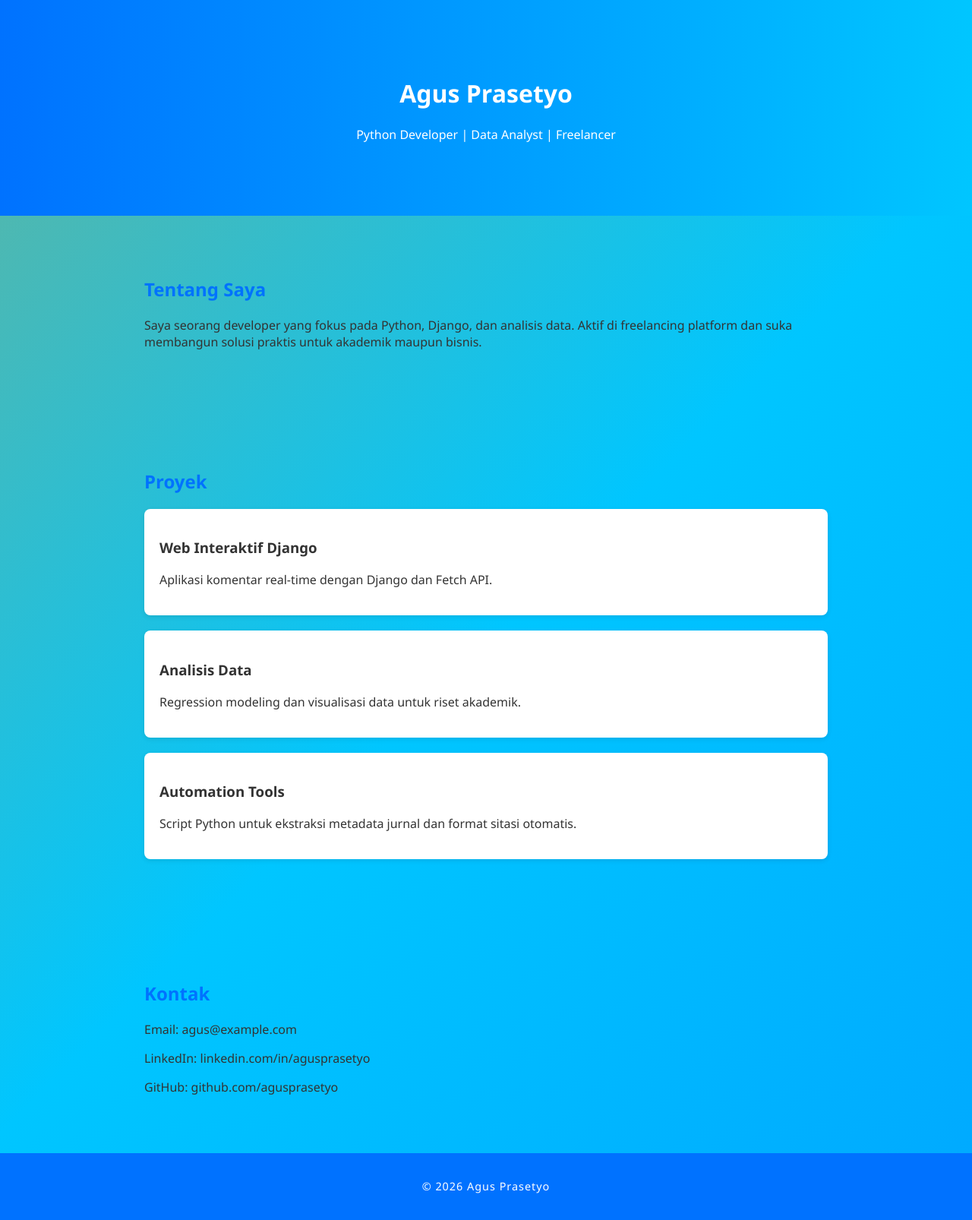
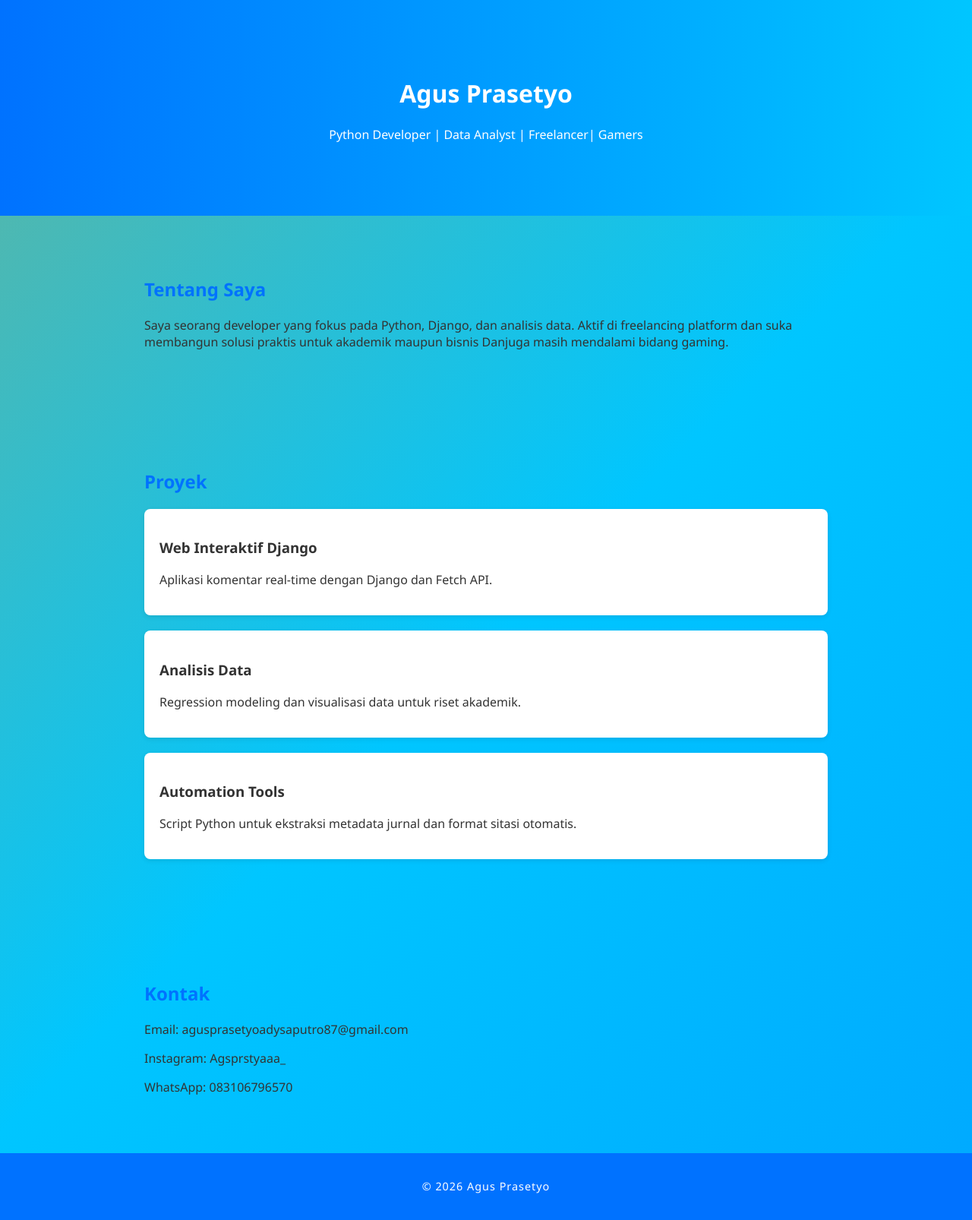
Before and after one commit to agusprasetyoadysaputro/UTS_AGUS-PRASETYO-ADY-SAPUTRO, a Django app: page / in a window 1280 px wide. Shown: the part 84-1690 px from the top of the page at 76% size. Run offline with Django 5.2, Linux system fonts and the light colour scheme.

Commit message:
UTS Pemrograman WEB

```diff
--- a/UTS_AGUS PRASETYO ADY SAPUTRO/Web/templates/profil.html
+++ b/UTS_AGUS PRASETYO ADY SAPUTRO/Web/templates/profil.html
@@ -3,7 +3,7 @@
 <head>
     {% load static %}
     <meta charset="UTF-8">
-    <title>Portofolio Agus</title>
+    <title>Rencana Tahun Depan Agus</title>
     <link rel="stylesheet" href="{% static 'style.css' %}">
 </head>
 <body>
@@ -19,13 +19,13 @@
 
     <header>
         <h1>Agus Prasetyo</h1>
-        <p>Python Developer | Data Analyst | Freelancer</p>
+        <p>Python Developer | Data Analyst | Freelancer| Gamers</p>
     </header>
 
     <section id="about">
         <h2>Tentang Saya</h2>
         <p>Saya seorang developer yang fokus pada Python, Django, dan analisis data.
-           Aktif di freelancing platform dan suka membangun solusi praktis untuk akademik maupun bisnis.</p>
+           Aktif di freelancing platform dan suka membangun solusi praktis untuk akademik maupun bisnis Danjuga masih mendalami bidang gaming.</p>
     </section>
 
     <section id="projects">
@@ -46,9 +46,9 @@
 
     <section id="contact">
         <h2>Kontak</h2>
-        <p>Email: agus@example.com</p>
-        <p>LinkedIn: linkedin.com/in/agusprasetyo</p>
-        <p>GitHub: github.com/agusprasetyo</p>
+        <p>Email: agusprasetyoadysaputro87@gmail.com</p>
+        <p>Instagram: Agsprstyaaa_</p>
+        <p>WhatsApp: 083106796570</p>
     </section>
 
     <footer>
```
Also changed, not shown: UTS_AGUS PRASETYO ADY SAPUTRO/Web/static/style.css (+0 -8 lines).
